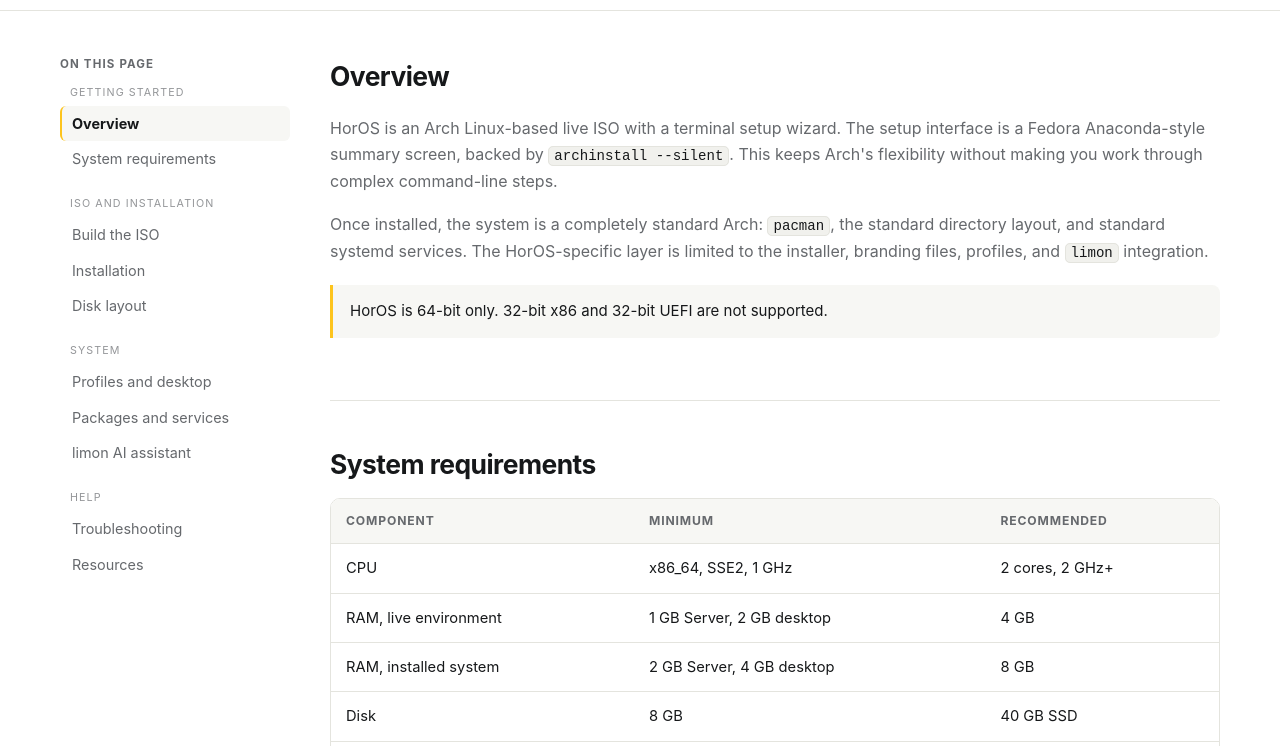
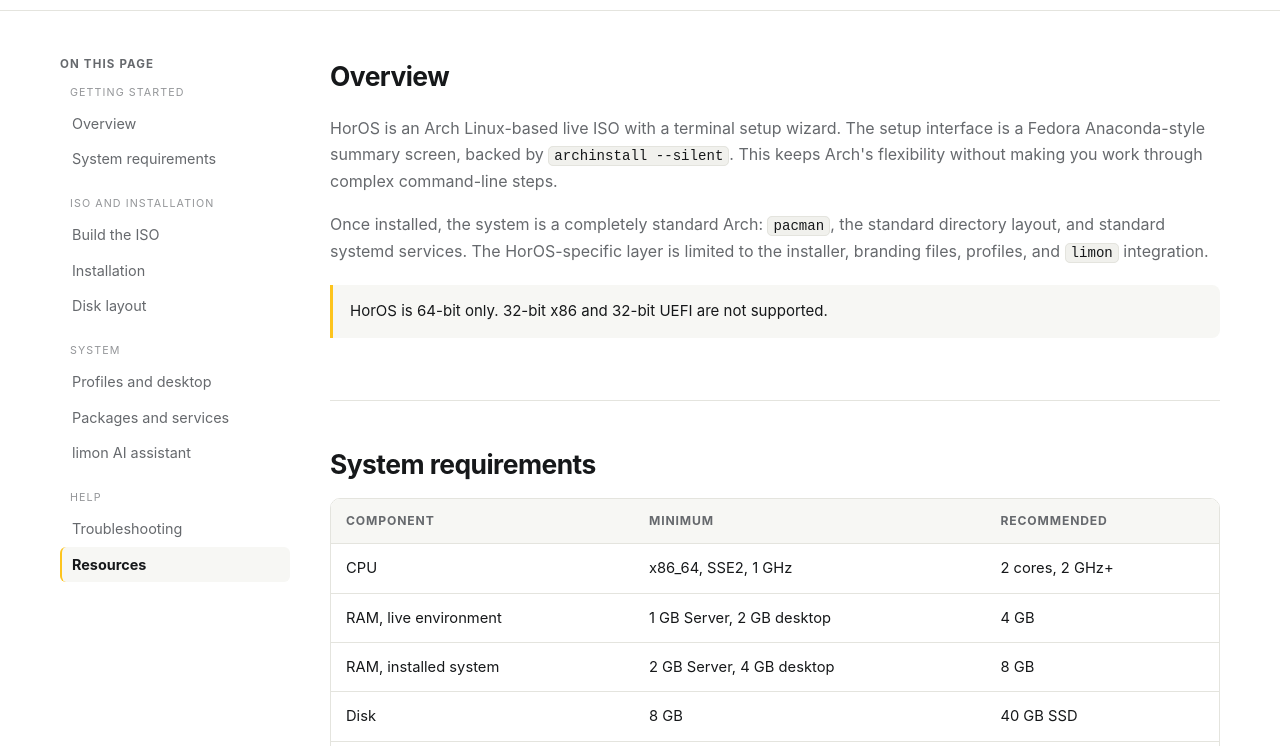
Before and after one commit to horoslinux/horoslinux.github.io, a plain HTML site: page docs.html in a window 1280 px wide. Shown: the part 54-800 px from the top of the page. Drawn offline with Linux system fonts and the light colour scheme.

Commit message:
Fix docs scrollspy and anchor offsets

```diff
--- a/assets/css/style.css
+++ b/assets/css/style.css
@@ -396,7 +396,7 @@ pre code { background: none; border: 0; padding: 0; color: inherit; }
 .doc-article { min-width: 0; }
 .doc-article > section { padding: 0 0 42px; border-bottom: 1px solid var(--border); margin-bottom: 42px; }
 .doc-article > section:last-child { border-bottom: 0; margin-bottom: 0; padding-bottom: 0; }
-.doc-article h2 { font-size: 1.65rem; margin: 0 0 12px; scroll-margin-top: 84px; }
+.doc-article h2 { font-size: 1.65rem; margin: 0 0 12px; }
 .doc-article h3 { font-size: 1.08rem; margin: 26px 0 8px; }
 .doc-article p, .doc-article li { color: var(--muted); }
 .doc-article strong { color: var(--text); }
@@ -425,6 +425,7 @@ pre code { background: none; border: 0; padding: 0; color: inherit; }
 
 /* ---------- Responsive ---------- */
 @media (max-width: 900px) {
+  html { scroll-padding-top: 120px; }
   .grid-3, .grid-2 { grid-template-columns: repeat(2, 1fr); }
   .facts { grid-template-columns: repeat(2, 1fr); }
   .docs-wrap { width: 100%; max-width: none; grid-template-columns: 1fr; gap: 18px; padding-top: 18px; }
--- a/assets/js/main.js
+++ b/assets/js/main.js
@@ -95,27 +95,39 @@ document.addEventListener("DOMContentLoaded", () => {
 
   // Docs sidebar: mark the section currently in view.
   const sideLinks = [...document.querySelectorAll(".docs-sidebar a[href^='#']")];
-  if (sideLinks.length && "IntersectionObserver" in window) {
-    const sections = sideLinks
-      .map((link) => document.querySelector(link.getAttribute("href")))
-      .filter(Boolean);
+  if (sideLinks.length) {
+    const items = sideLinks
+      .map((link) => ({ link, section: document.querySelector(link.getAttribute("href")) }))
+      .filter((item) => item.section);
 
-    const observer = new IntersectionObserver(
-      (entries) => {
-        const visible = entries
-          .filter((entry) => entry.isIntersecting)
-          .sort((a, b) => b.intersectionRatio - a.intersectionRatio)[0];
-        if (!visible) return;
-        sideLinks.forEach((link) => {
-          link.classList.toggle("active", link.getAttribute("href") === `#${visible.target.id}`);
-        });
-        const activeLink = sideLinks.find((link) => link.classList.contains("active"));
-        const current = document.querySelector("[data-toc-current]");
-        if (activeLink && current) current.textContent = activeLink.textContent.trim();
-      },
-      { rootMargin: "-90px 0px -65% 0px", threshold: [0, 0.2, 0.6] }
-    );
+    function updateActiveSection() {
+      if (!items.length) return;
 
-    sections.forEach((section) => observer.observe(section));
+      const header = document.querySelector(".site-header");
+      const toc = document.querySelector(".docs-toc-mobile");
+      const stickyBottom = toc && getComputedStyle(toc).display !== "contents"
+        ? toc.getBoundingClientRect().bottom
+        : header.getBoundingClientRect().bottom;
+      const probe = stickyBottom + 16;
+      const atBottom = window.innerHeight + window.scrollY >= document.documentElement.scrollHeight - 2;
+
+      let active = items[0];
+      if (atBottom) {
+        active = items[items.length - 1];
+      } else {
+        for (const item of items) {
+          if (item.section.getBoundingClientRect().top <= probe) active = item;
+        }
+      }
+
+      items.forEach((item) => item.link.classList.toggle("active", item === active));
+      const current = document.querySelector("[data-toc-current]");
+      if (current) current.textContent = active.link.textContent.trim();
+    }
+
+    updateActiveSection();
+    window.addEventListener("scroll", updateActiveSection, { passive: true });
+    window.addEventListener("resize", updateActiveSection);
+    window.addEventListener("load", updateActiveSection);
   }
 });
```
